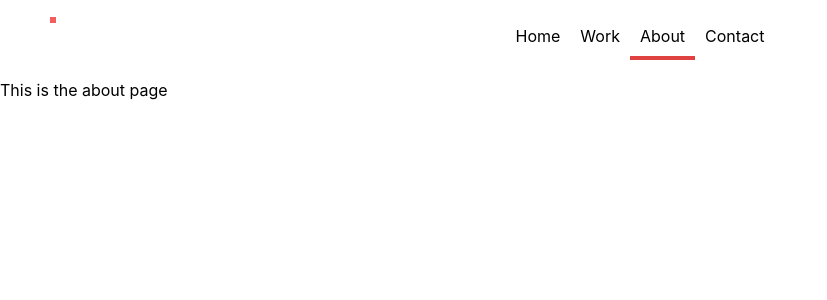
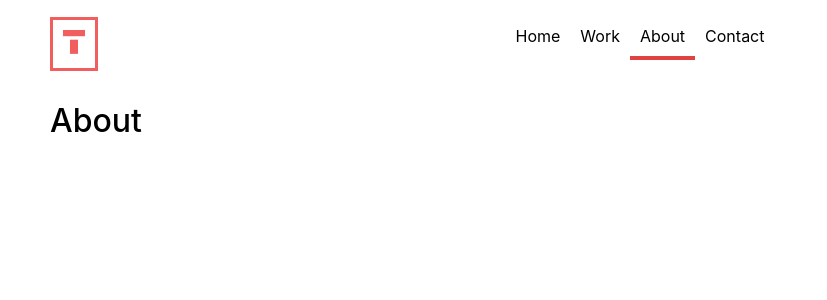
Before and after one commit to tlatenchi/walter-portfolio, a React (Vite) app: page /about in a window 1280 px wide. Shown: the top 300 px of the page, without its empty margins (0-827 px from the left). Built offline with nearby package versions, Linux system fonts and the light colour scheme.

Commit message:
update titles and container

```diff
--- a/src/About.js
+++ b/src/About.js
@@ -2,8 +2,8 @@ import React from "react";
 
 
 const About = () => (
-  <div>
-    This is the about page
+  <div className="container">
+    <h1>About</h1>
   </div>);
 
 export default About;
--- a/src/Contact.js
+++ b/src/Contact.js
@@ -2,8 +2,8 @@ import React from "react";
 
 
 const Contact = () => (
-  <div>
-    This is the Contact page
+  <div className="container">
+    <h1>Contact</h1>
   </div>);
 
 export default Contact;
--- a/src/Work.js
+++ b/src/Work.js
@@ -2,8 +2,8 @@ import React from "react";
 
 
 const Work = () => (
-  <div>
-    This is the work page
+  <div className="container">
+    <h1>Work</h1>
   </div>);
 
 export default Work;
--- a/src/style.css
+++ b/src/style.css
@@ -53,7 +53,7 @@ header {
 
 .logo__link {
 	padding: 10px;
-	display: none;
+	display: block;
 }
 
 
@@ -82,6 +82,19 @@ header {
 		padding-right: 50px;
 	}
 }
+
+
+.container {
+	padding-left: 20px;
+	padding-right: 20px;
+}
+@media (min-width: 600px) {
+.container {
+	padding-left: 50px;
+	padding-right: 50px;
+}
+}
+
 
 .stage__wrap {
 	padding: 32px;
```
